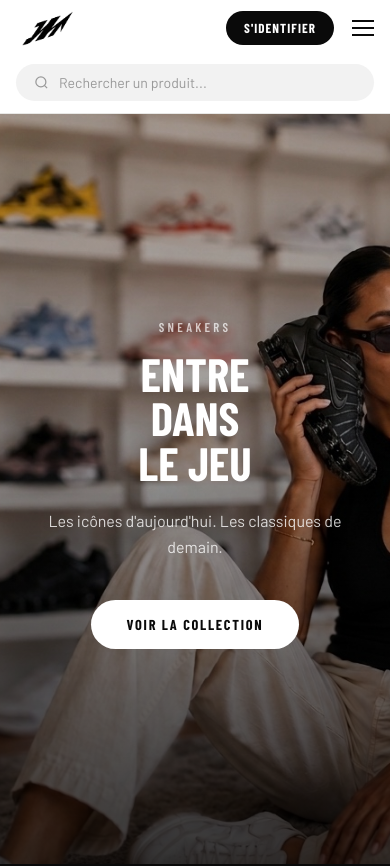
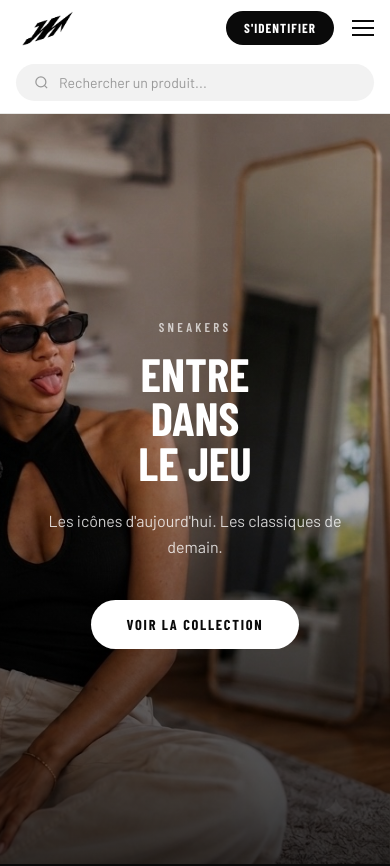
Before and after one commit to jephthenassserdietlin-design/jnprex, a Next.js app: page / in a window 390 px wide. Shown: the top 866 px of the page. Built offline with nearby package versions, Linux system fonts and the light colour scheme; a web font is replaced by a local one.

Commit message:
Fix hero image mobile

```diff
--- a/app/globals.css
+++ b/app/globals.css
@@ -27,6 +27,10 @@ body {
 
 .mobile-only { display: none !important; }
 
+.hero-img {
+  object-position: center !important;
+}
+
 @media (max-width: 768px) {
   .desktop-only { display: none !important; }
   .mobile-only { display: flex !important; flex-direction: column; }
@@ -42,6 +46,7 @@ body {
   .footer-links { justify-content: center !important; flex-wrap: wrap !important; gap: 16px !important; }
   .section-pad { padding: 40px 16px !important; }
   .brands-row { gap: 24px !important; padding: 40px 16px !important; }
+  .hero-img { object-position: top right !important; }
 }
 
 @keyframes ticker {
--- a/app/page.tsx
+++ b/app/page.tsx
@@ -47,10 +47,11 @@ export default function Home() {
           <img
             src="/hero.sneakers.png"
             alt="JNPREX Sneakers"
+            className="hero-img"
             style={{
               position: "absolute", inset: 0,
               width: "100%", height: "100%",
-              objectFit: "cover", objectPosition: "top center"
+              objectFit: "cover"
             }}
           />
           <div style={{
@@ -349,7 +350,7 @@ export default function Home() {
               }}>{link}</a>
             ))}
           </div>
-          <span style={{ fontSize: "0.72rem", color: "rgba(255,255,255,0.3)" }}>
+          <span style={{ fontSize: "0.72zm", color: "rgba(255,255,255,0.3)" }}>
             © 2025 JNPREX. Tous droits réservés.
           </span>
         </footer>
```
